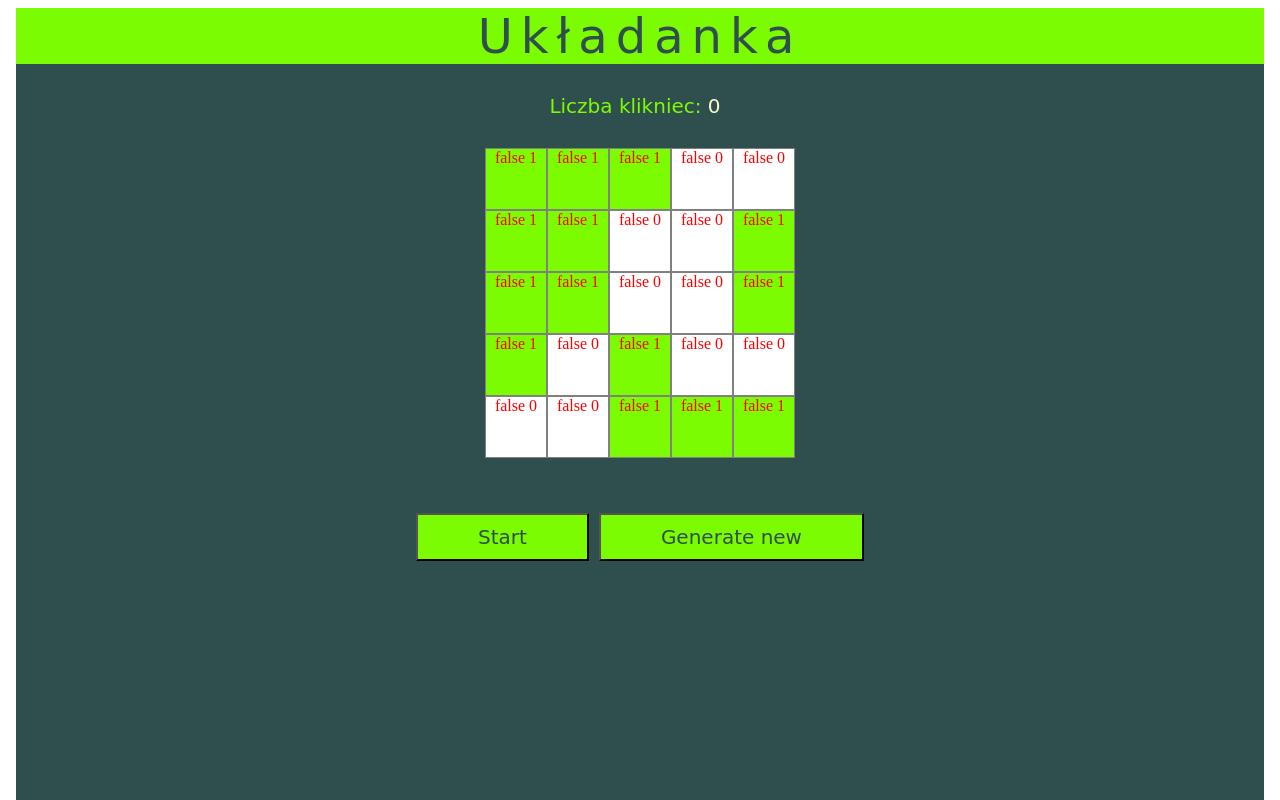
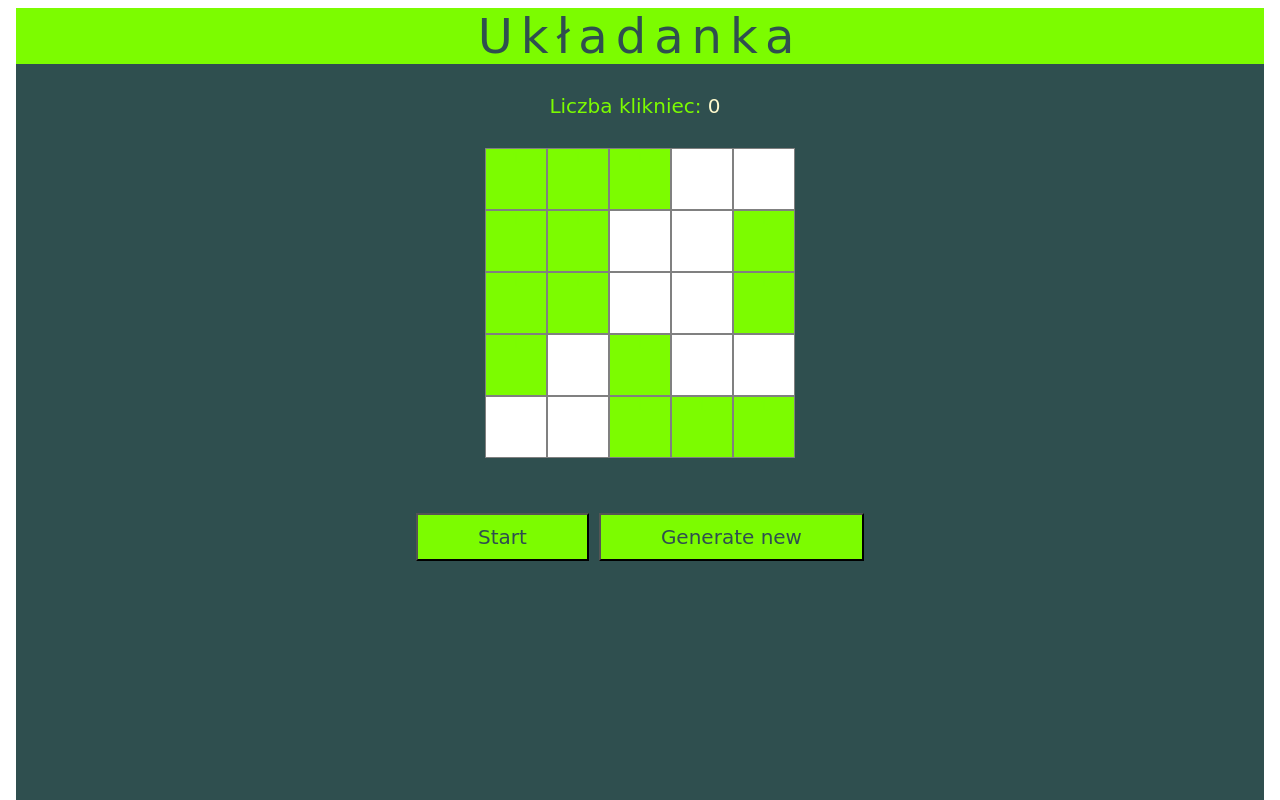
Before and after one commit to Bigoz005/WWW, an Angular app in the folder my-app/: page / in a window 1280 px wide. Both pictures are taken after a click on the button "Start". Shown: the top 800 px of the page. Built offline with nearby package versions, Linux system fonts and the light colour scheme.

Commit message:
some cleanup

```diff
--- a/my-app/src/app/app.component.html
+++ b/my-app/src/app/app.component.html
@@ -19,8 +19,7 @@
           <div *ngFor="let disp of item; let j = index"
                 (click)="onTileClicked($event, i, j)"
                 [ngClass]="disp.value == 0  ? 'empty' : (disp.marked ? 'marked' : 'unmarked')">
-                  <div style="color: RED !important" class="item">
-                   {{disp.marked}}
+                  <div class="item">
                     {{disp.value}}
                  </div>
                 </div>
--- a/my-app/src/app/app.component.ts
+++ b/my-app/src/app/app.component.ts
@@ -38,7 +38,6 @@ export class AppComponent{
   }
 
   checkTileNeighbour(i: number, j: number) {
-    console.log( i + '' + j);
     if (i < 4 && i > 0 ) {
       this.values[i + 1][j].value == 1 ? this.values[i + 1][j].marked = true : this.values[i + 1][j].marked = false;
       this.values[i - 1][j].value == 1 ? this.values[i - 1][j].marked = true : this.values[i - 1][j].marked = false;
```
